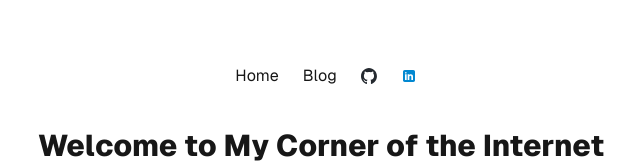
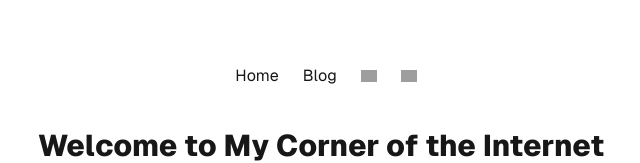
Before and after one commit to dhayv/blogsite, a Next.js app in the folder my-app/: page / in a window 1280 px wide. Shown: the top 163 px of the page, without its empty margins (314-954 px from the left). Built offline with nearby package versions, Linux system fonts and the light colour scheme; grey boxes are pictures that could not be loaded.

Commit message:
edge case to lower slug path name

```diff
--- a/my-app/app/header.tsx
+++ b/my-app/app/header.tsx
@@ -24,7 +24,7 @@ const Header: React.FC = () => {
         className="hover:opacity-75"
       >
         <Image
-          src="/github-mark.svg"
+          src="/images/github-mark.svg"
           alt="File icon"
           width={16}
           height={16}
@@ -40,7 +40,7 @@ const Header: React.FC = () => {
       >
 
         <Image
-          src="/icons8-linkedin (1).svg"
+          src="/images/icons8-linkedin (1).svg"
           alt="Window icon"
           width={16}
           height={16}
```
